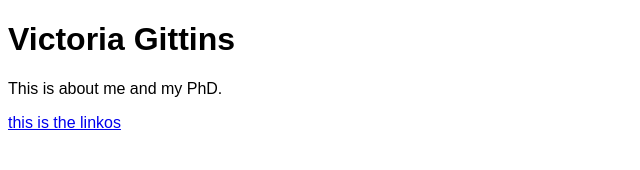
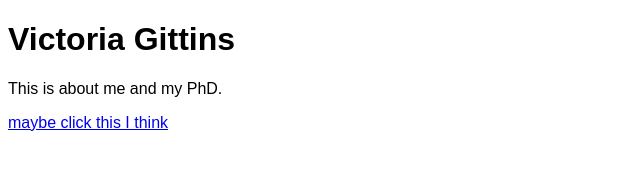
Before and after one commit to vjgittins/vjgittins.github.io, a plain HTML site: page index.html in a window 1280 px wide. Shown: the full height of the page, 0-640 px from the left. Drawn offline with Linux system fonts and the light colour scheme.

Commit message:
Update index.html

```diff
--- a/index.html
+++ b/index.html
@@ -15,7 +15,7 @@ body {
 <h1>Victoria Gittins</h1>
 <p>This is about me and my PhD.</p>
 
-<a href="AboutMe.html">this is the linkos</a>
+<a href="AboutMe.html">maybe click this I think</a>
 
 </body>
 </html>
```
